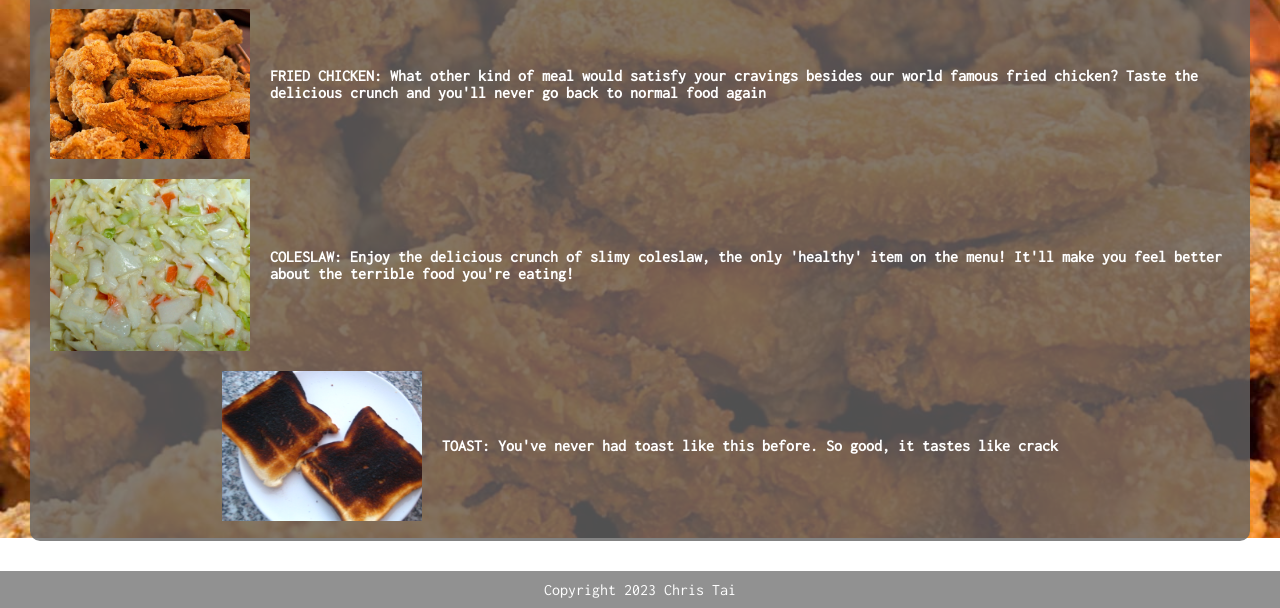
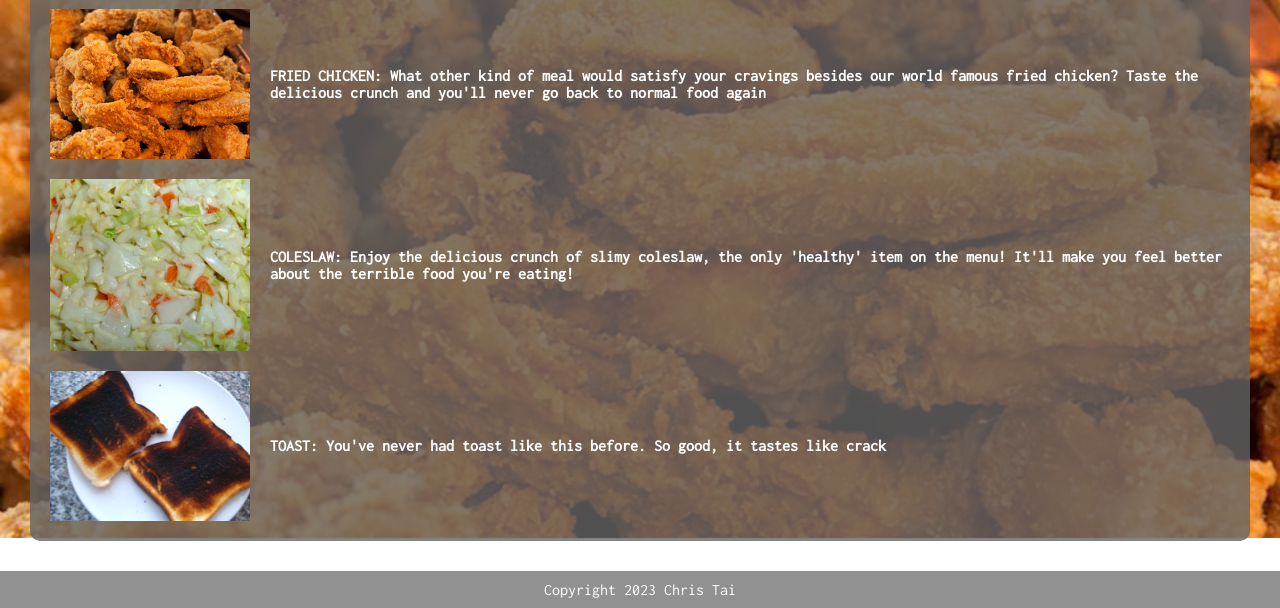
Before and after one commit to christopherctai/restaurant-page, a website built with webpack: page dist/index.html in a window 1280 px wide. Both pictures are taken after a click on the element "Menu". Shown: the part 262-870 px from the top of the page. Built offline with nearby package versions, Linux system fonts and the light colour scheme.

Commit message:
Fix alignment of menu items

```diff
--- a/src/goMenu.js
+++ b/src/goMenu.js
@@ -7,15 +7,17 @@ export function goMenu(mainContent) {
     let heading = document.createElement('div');
     heading.classList.add('heading');
     heading.textContent = "Menu"
-    mainContent.append(heading);
+    let menuItems = document.createElement('div');
+    menuItems.classList.add('menu');
     const menuItemPictures = [
         {imagePath: friedChickenImage, description: "FRIED CHICKEN: What other kind of meal would satisfy your cravings besides our world famous fried chicken? Taste the delicious crunch and you'll never go back to normal food again"},
         {imagePath: coleslawImage, description: "COLESLAW: Enjoy the delicious crunch of slimy coleslaw, the only 'healthy' item on the menu! It'll make you feel better about the terrible food you're eating!"},
         {imagePath: toastImage, description: "TOAST: You've never had toast like this before. So good, it tastes like crack"}
     ]
     for (let i = 0; i < menuItemPictures.length; i++) {
-        mainContent.append(createMenuItem(menuItemPictures[i].imagePath, menuItemPictures[i].description));
+        menuItems.append(createMenuItem(menuItemPictures[i].imagePath, menuItemPictures[i].description));
     }
+    mainContent.append(heading, menuItems)
     return mainContent;
 }
 
--- a/src/style.css
+++ b/src/style.css
@@ -67,6 +67,14 @@ html {
     gap: 20px;
 }
 
+.menu {
+    display: flex;
+    flex-direction: column;
+    justify-content: center;
+    align-items: left;
+    gap: 20px;
+}
+
 
 .los-pollos-image {
     width: 200px;
@@ -82,7 +90,6 @@ html {
 .menu-item {
     display: flex;
     gap: 20px;
-    justify-content: center;
     align-items: center;
 }
 
```
Also changed, not shown: dist/main.js.
